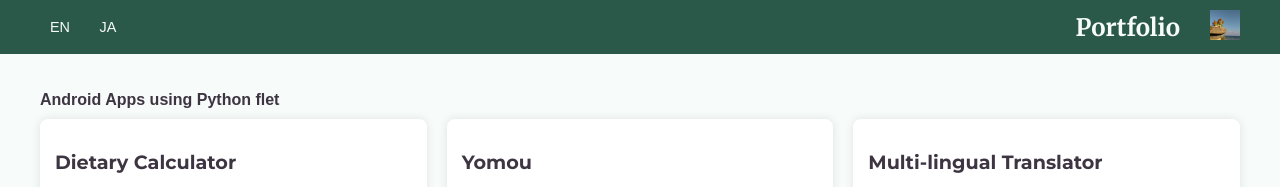
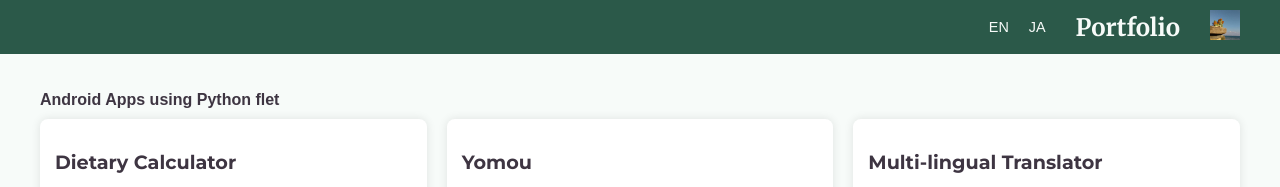
Before and after one commit to yunakam/yunakam.github.io, a plain HTML site: page index.html in a window 1280 px wide. Shown: the top 187 px of the page. Drawn offline with Linux system fonts and the light colour scheme.

Commit message:
updated index.html

```diff
--- a/index.html
+++ b/index.html
@@ -40,20 +40,21 @@
             height: 30px;
             margin-left: 10px;
         }
+
         .language-switch {
-            margin-right: auto;
+            display: flex;
+            margin-right: 10px;
         }
 
         .language-switch button {
             background-color: #2B5949;
             color: #F7FBF9;
             border: none;
-            padding: 5px 10px;
+            padding: 0px;
             cursor: pointer;
             font-size: 0.9em;
-            margin-right: 5px;
+            margin-right: 20px;
         }
-
         .language-switch button:hover {
             background-color: #3E3542;
         }
```
